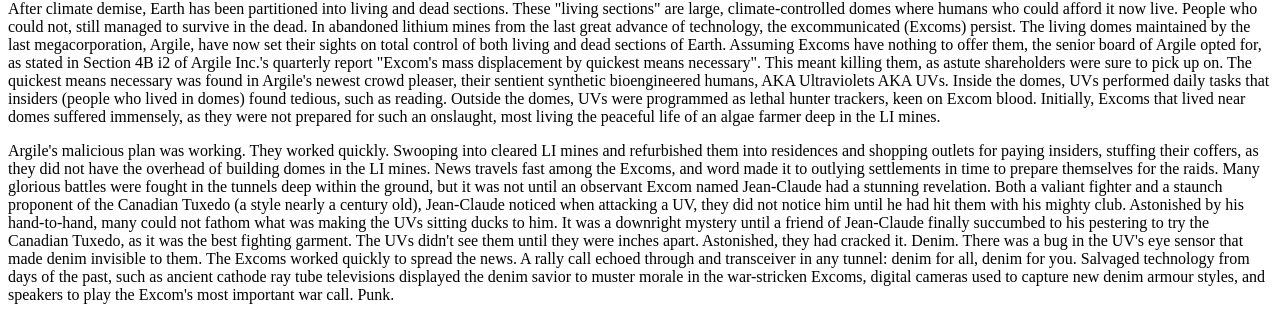
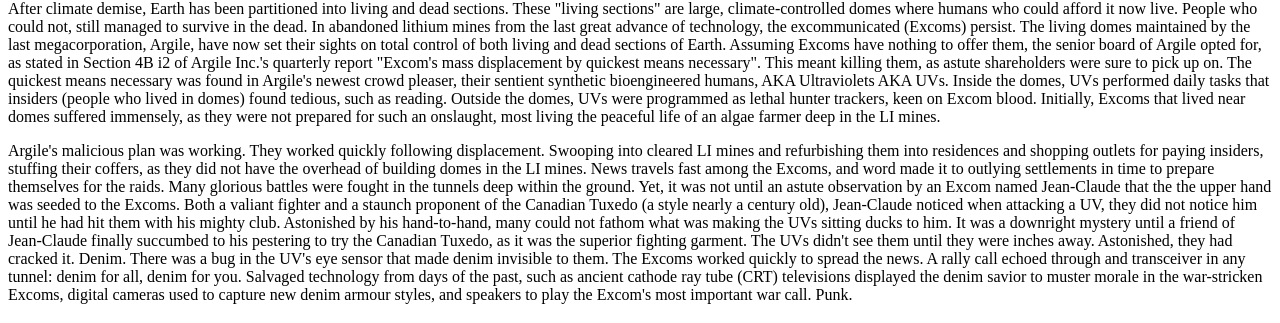
Before and after one commit to denim4U/denim4you, a plain HTML site: page index.html in a window 1280 px wide. Shown: the part 66-389 px from the top of the page. Drawn offline with Linux system fonts and the light colour scheme.

Commit message:
Update index.html

```diff
--- a/index.html
+++ b/index.html
@@ -12,15 +12,15 @@
   suffered immensely, as they were not prepared for such an onslaught, most living the peaceful life of an algae farmer deep in the LI mines.
     </p>
   <p>
-    Argile's malicious plan was working. They worked quickly. Swooping into cleared LI mines and refurbished them into residences and shopping outlets for paying insiders, stuffing their coffers, as
+    Argile's malicious plan was working. They worked quickly following displacement. Swooping into cleared LI mines and refurbishing them into residences and shopping outlets for paying insiders, stuffing their coffers, as
   they did not have the overhead of building domes in the LI mines. News travels fast among the Excoms, and word made it to outlying settlements in time to
-  prepare themselves for the raids. Many glorious battles were fought in the tunnels deep within the ground, but it was not until an observant Excom named Jean-Claude
-  had a stunning revelation. Both a valiant fighter and a staunch proponent of the Canadian Tuxedo (a style nearly a century old), Jean-Claude noticed when attacking a
+  prepare themselves for the raids. Many glorious battles were fought in the tunnels deep within the ground. Yet, it was not until an astute observation by an Excom named Jean-Claude
+  that the the upper hand was seeded to the Excoms. Both a valiant fighter and a staunch proponent of the Canadian Tuxedo (a style nearly a century old), Jean-Claude noticed when attacking a
   UV, they did not notice him until he had hit them with his mighty club. Astonished by his hand-to-hand, many could not fathom what was making the UVs sitting ducks to him.
-  It was a downright mystery until a friend of Jean-Claude finally succumbed to his pestering to try the Canadian Tuxedo, as it was the best fighting garment. The UVs
-  didn't see them until they were inches apart. Astonished, they had cracked it. Denim. There was a bug in the UV's eye sensor that made denim invisible to them. The Excoms
+  It was a downright mystery until a friend of Jean-Claude finally succumbed to his pestering to try the Canadian Tuxedo, as it was the superior fighting garment. The UVs
+  didn't see them until they were inches away. Astonished, they had cracked it. Denim. There was a bug in the UV's eye sensor that made denim invisible to them. The Excoms
   worked quickly to spread the news. A rally call echoed through and transceiver in any tunnel: denim for all, denim for you. Salvaged technology from days of the past, such
-  as ancient cathode ray tube televisions displayed the denim savior to muster morale in the war-stricken Excoms, digital cameras used to capture new denim armour styles, and
+  as ancient cathode ray tube (CRT) televisions displayed the denim savior to muster morale in the war-stricken Excoms, digital cameras used to capture new denim armour styles, and
   speakers to play the Excom's most important war call. Punk.
 
 </p>
```
